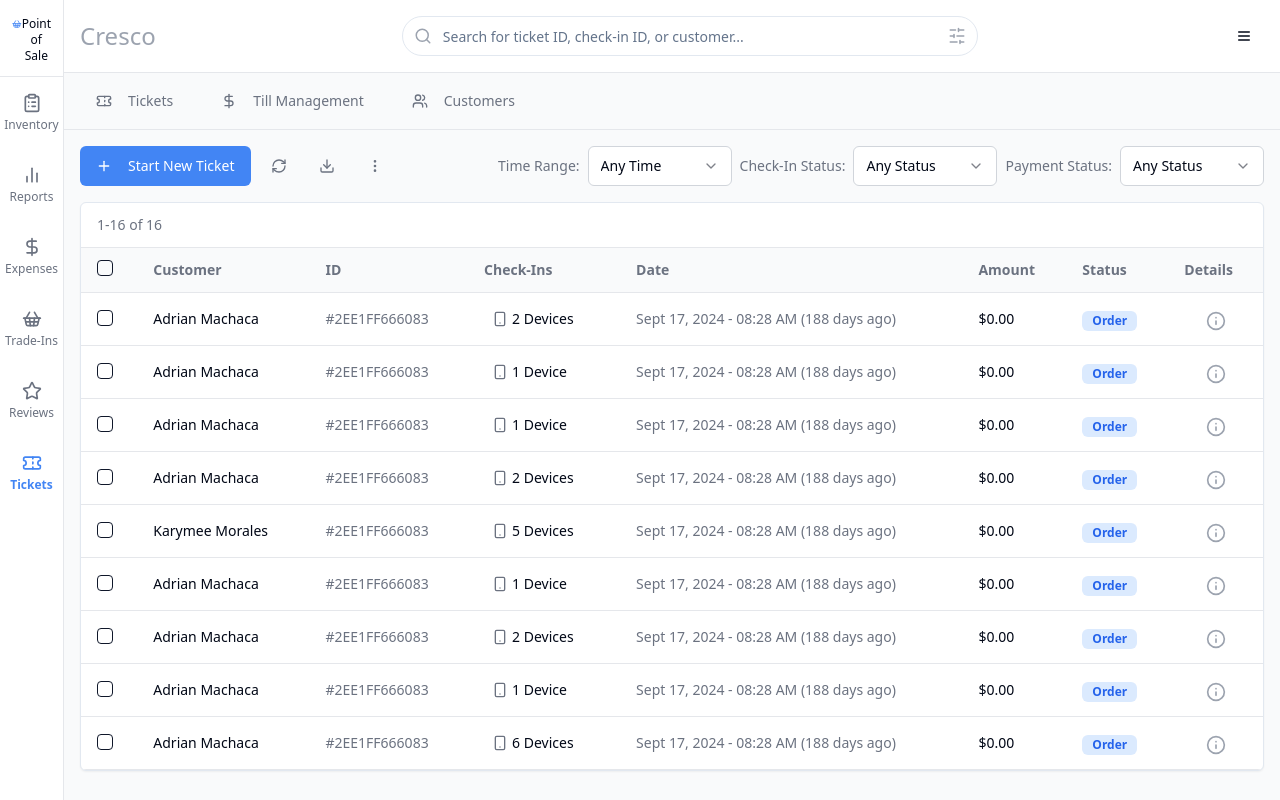
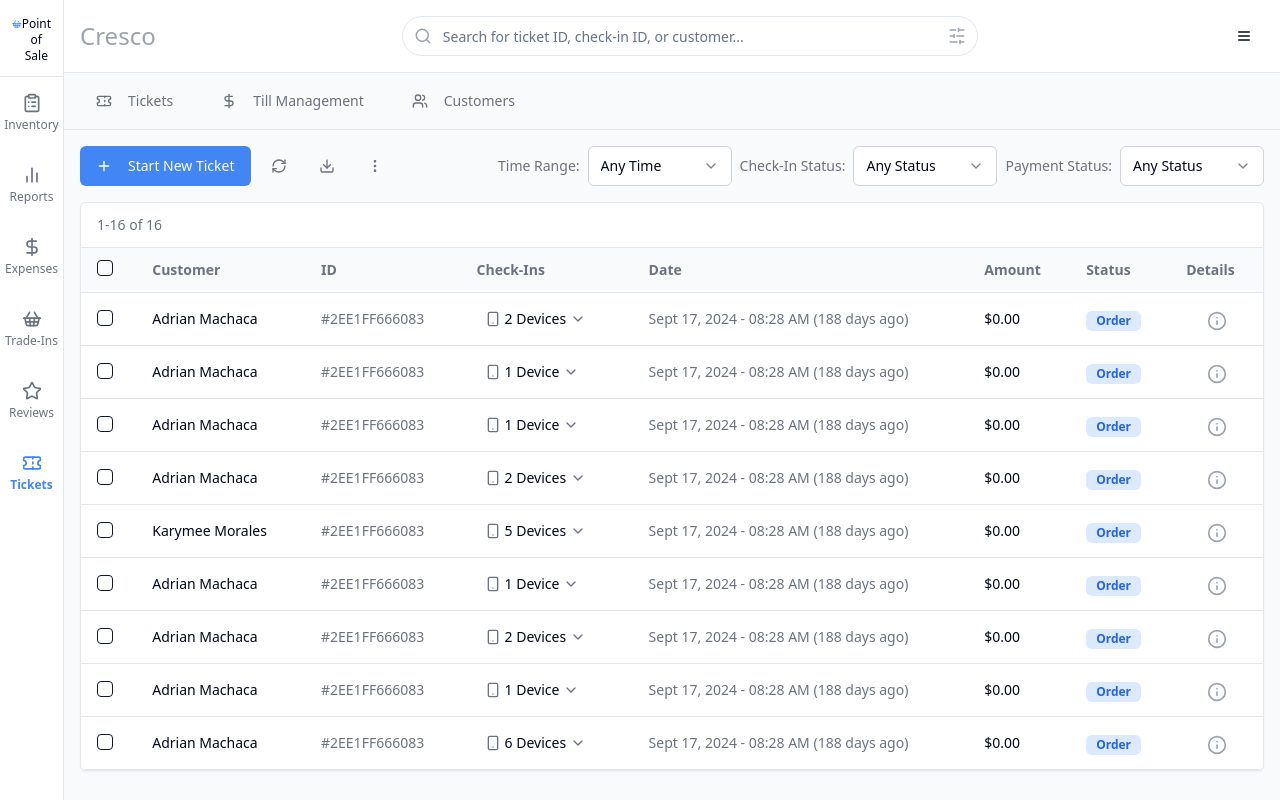
Before and after one commit to AdCentral-code/visual-code-bridge, a React (Vite) app: page / in a window 1280 px wide. Built offline with nearby package versions, Linux system fonts and the light colour scheme.

Commit message:
Refactor: Improve device details display
Replaced the popover with an alternative display method for device details.

```diff
--- a/src/components/TicketTable.tsx
+++ b/src/components/TicketTable.tsx
@@ -1,13 +1,16 @@
 
 import React, { useState } from 'react';
 import { Checkbox } from '@/components/ui/checkbox';
-import { Info, Smartphone, Battery, MapPin, CheckCircle } from 'lucide-react';
+import { Info, Smartphone, Battery, MapPin, CheckCircle, ChevronDown, ChevronUp } from 'lucide-react';
 import { Badge } from '@/components/ui/badge';
 import {
-  Popover,
-  PopoverContent,
-  PopoverTrigger
-} from '@/components/ui/popover';
+  Table,
+  TableBody,
+  TableCell,
+  TableHead,
+  TableHeader,
+  TableRow,
+} from "@/components/ui/table";
 import {
   Tooltip,
   TooltipContent,
@@ -53,24 +56,31 @@ const DeviceStatusBadge: React.FC<{ status?: string }> = ({ status }) => {
 };
 
 const DeviceDisplay: React.FC<{devices: Device[]}> = ({ devices }) => {
+  const [isExpanded, setIsExpanded] = useState(false);
+
   // Calculate total number of devices
   const totalDevices = devices.reduce((total, device) => {
     return total + (device.count ? device.count : 1);
   }, 0);
 
   return (
-    <Popover>
-      <PopoverTrigger asChild>
-        <div className="flex items-center cursor-pointer hover:bg-gray-100 px-2 py-1 rounded">
-          <Smartphone className="h-4 w-4 mr-1 text-gray-500" />
-          <span className="text-sm font-medium">{totalDevices} {totalDevices === 1 ? 'Device' : 'Devices'}</span>
-        </div>
-      </PopoverTrigger>
-      <PopoverContent className="w-96 p-4">
-        <h3 className="font-medium mb-3">Device Details</h3>
-        <div className="space-y-3">
+    <div>
+      <div
+        onClick={() => setIsExpanded(!isExpanded)}
+        className="flex items-center cursor-pointer hover:bg-gray-100 px-2 py-1 rounded"
+      >
+        <Smartphone className="h-4 w-4 mr-1 text-gray-500" />
+        <span className="text-sm font-medium">{totalDevices} {totalDevices === 1 ? 'Device' : 'Devices'}</span>
+        {isExpanded ?
+          <ChevronUp className="h-4 w-4 ml-1 text-gray-500" /> :
+          <ChevronDown className="h-4 w-4 ml-1 text-gray-500" />
+        }
+      </div>
+
+      {isExpanded && (
+        <div className="mt-2 space-y-2">
           {devices.map((device, idx) => (
-            <div key={idx} className="bg-gray-50 rounded-lg p-3 border border-gray-100">
+            <div key={idx} className="bg-gray-50 rounded-lg p-3 border border-gray-100 ml-4">
               <div className="flex justify-between items-start mb-2">
                 <div className="flex items-center">
                   <Badge variant="outline" className="bg-gray-100 text-gray-700 rounded-full px-2 py-1 text-xs">
@@ -120,8 +130,8 @@ const DeviceDisplay: React.FC<{devices: Device[]}> = ({ devices }) => {
             </div>
           ))}
         </div>
-      </PopoverContent>
-    </Popover>
+      )}
+    </div>
   );
 };
 
```
